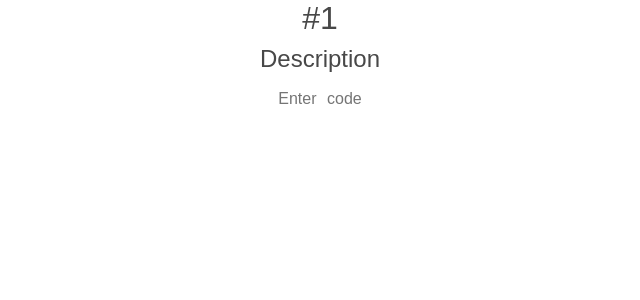
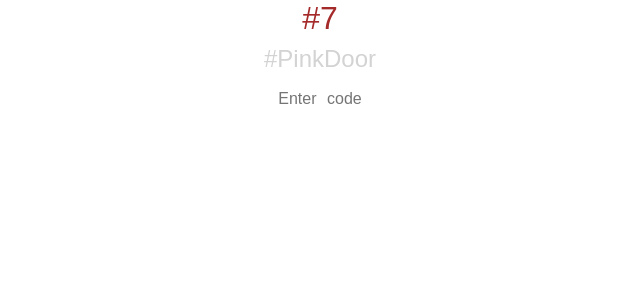
Before and after one commit to rushikeshbharad/treasure-hunt, a React (Create React App) app: page / in a window 1280 px wide. Both pictures are taken after a click on the element "Begin". Shown: the top 300 px of the page, without its empty margins (320-960 px from the left). Built offline with nearby package versions, Linux system fonts and the light colour scheme.

Commit message:
Added final screen and fixed some styles

```diff
--- a/src/App.css
+++ b/src/App.css
@@ -23,8 +23,6 @@
   font-family: fantasy;
   font-size: 18px;
   line-height: 36px;
-  padding-left: 24px;
-  padding-right: 24px;
   margin-top: 24px;
   word-spacing: 6px;
 }
@@ -60,17 +58,19 @@
 }
 
 .treasure-hunt-title {
-  color: #484848;
+  color: brown;
   font-family: fantasy;
   font-size: 32px;
   word-spacing: 6px;
 }
 
 .treasure-hunt-description {
-  color: #484848;
+  color: lightgray;
   font-family: fantasy;
   font-size: 24px;
   margin-top: 8px;
+  padding-left: 24px;
+  padding-right: 24px;
   word-spacing: 6px;
 }
 
@@ -89,10 +89,8 @@
 
 .input-code:focus {
   color: #282c34;
-  border: 1px groove lightgray;
   border-radius: 16px;
   letter-spacing: 8px;
-  padding-left: 8px;
 }
 
 .input-code-error:focus {
--- a/src/App.js
+++ b/src/App.js
@@ -7,7 +7,8 @@ export default class App extends Component {
     started: false,
     pageNumber: 1,
     focused: false,
-    codeError: false
+    codeError: false,
+    treasureHunted: false
   };
 
   beginClick = () => {
@@ -45,11 +46,20 @@ export default class App extends Component {
       const { code } = config.pages[pageNumber - 1];
 
       if (value === code) {
-        this.setState({ pageNumber: pageNumber + 1 });
-        e.target.value = '';
+        if (config.pages.length === pageNumber) {
+          if (config.finalTitle || config.finalDescription) {
+            this.setState({ treasureHunted: true });
+          } else {
+            this.setState({ pageNumber: 1, started: false });
+          }
+        } else {
+          this.setState({ pageNumber: pageNumber + 1 });
+        }
       } else {
         this.setState({ codeError: true });
       }
+
+      e.target.value = '';
     }
   };
 
@@ -82,6 +92,7 @@ export default class App extends Component {
               onFocus={this.focused}
               onBlur={this.blurred}
               onChange={this.handleCode}
+              onKeyUp={this.handleKeyUp}
             />
           }
         </div>
@@ -91,13 +102,25 @@ export default class App extends Component {
     return null;
   }
 
+  renderFinalScreen() {
+    return (
+      <div className="app-container">
+        <div className="home">
+          <div className="home-title">{config.finalTitle}</div>
+          <div className="home-description">{config.finalDescription}</div>
+        </div>
+      </div>
+    );
+  }
+
   render () {
-    const { started } = this.state;
+    const { started, treasureHunted } = this.state;
 
     return (
       <Fragment>
-        {!started && this.renderHome()}
-        {started && this.renderTreasureHunt()}
+        {!started && !treasureHunted && this.renderHome()}
+        {started && !treasureHunted && this.renderTreasureHunt()}
+        {treasureHunted && this.renderFinalScreen()}
       </Fragment>
     );
   }
--- a/src/config.json
+++ b/src/config.json
@@ -3,38 +3,41 @@
   "homeDescription": "Haiasd Asormea maeians dakenlsknas sdasisdin asisndkasldn asdisndn Haiasd Asormea maeians dakenlsknas sdasisdin asisndkasldn asdisndn Haiasd Asormea maeians dakenlsknas sdasisdin asisndkasldn asdisndn Haiasd Asormea maeians dakenlsknas sdasisdin asisndkasldn asdisndn Haiasd Asormea maeians dakenlsknas sdasisdin asisndkasldn asdisndn",
   "pages": [
     {
-      "title": "#1",
-      "description": "Description",
+      "title": "#7",
+      "description": "#PinkDoor",
+      "code": "aAgh"
+    },
+    {
+      "title": "#6",
+      "description": "#CharDivasSasuche",
+      "code": "aAgh"
+    },
+    {
+      "title": "#5",
+      "description": "#HorizontalDoor",
+      "code": "aAgh"
+    },
+    {
+      "title": "#4",
+      "description": "#Compressor",
+      "code": "aAgh"
+    },
+    {
+      "title": "#3",
+      "description": "#NoMirror",
       "code": "aAgh"
     },
     {
       "title": "#2",
-      "description": "Description",
+      "description": "#Elevator",
       "code": "aAgh"
     },
     {
-      "title": "#3",
-      "description": "Description",
+      "title": "#1",
+      "description": "#Ceramic",
       "code": "aAgh"
-    },
-    {
-      "title": "#4",
-      "description": "Description",
-      "code": "aAgh"
-    },
-    {
-      "title": "#5",
-      "description": "Description",
-      "code": "aAgh"
-    },
-    {
-      "title": "#6",
-      "description": "Description",
-      "code": "aAgh"
-    },
-    {
-      "title": "#7",
-      "description": "Description"
     }
-  ]
+  ],
+  "finalTitle": "Congratulations !!!",
+  "finalDescription": "Kahitari lihi ithe ata"
 }
```
